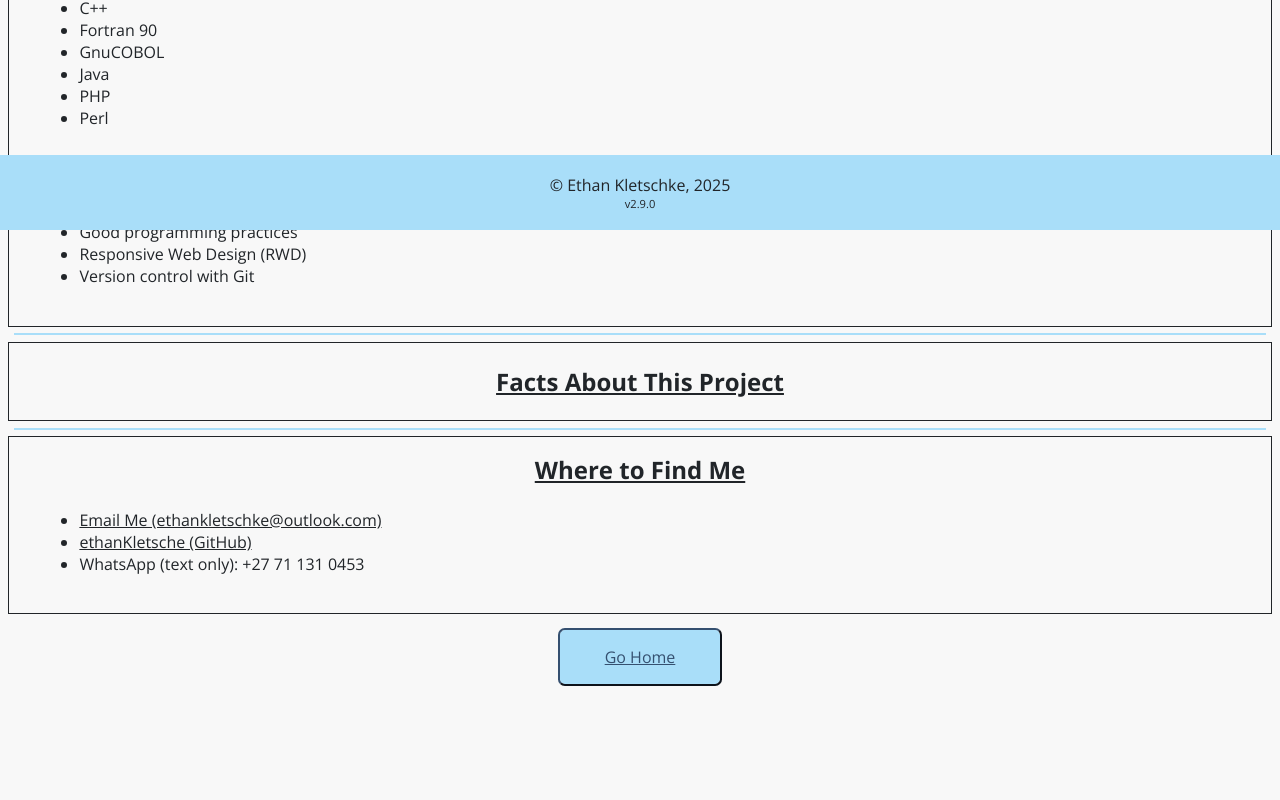
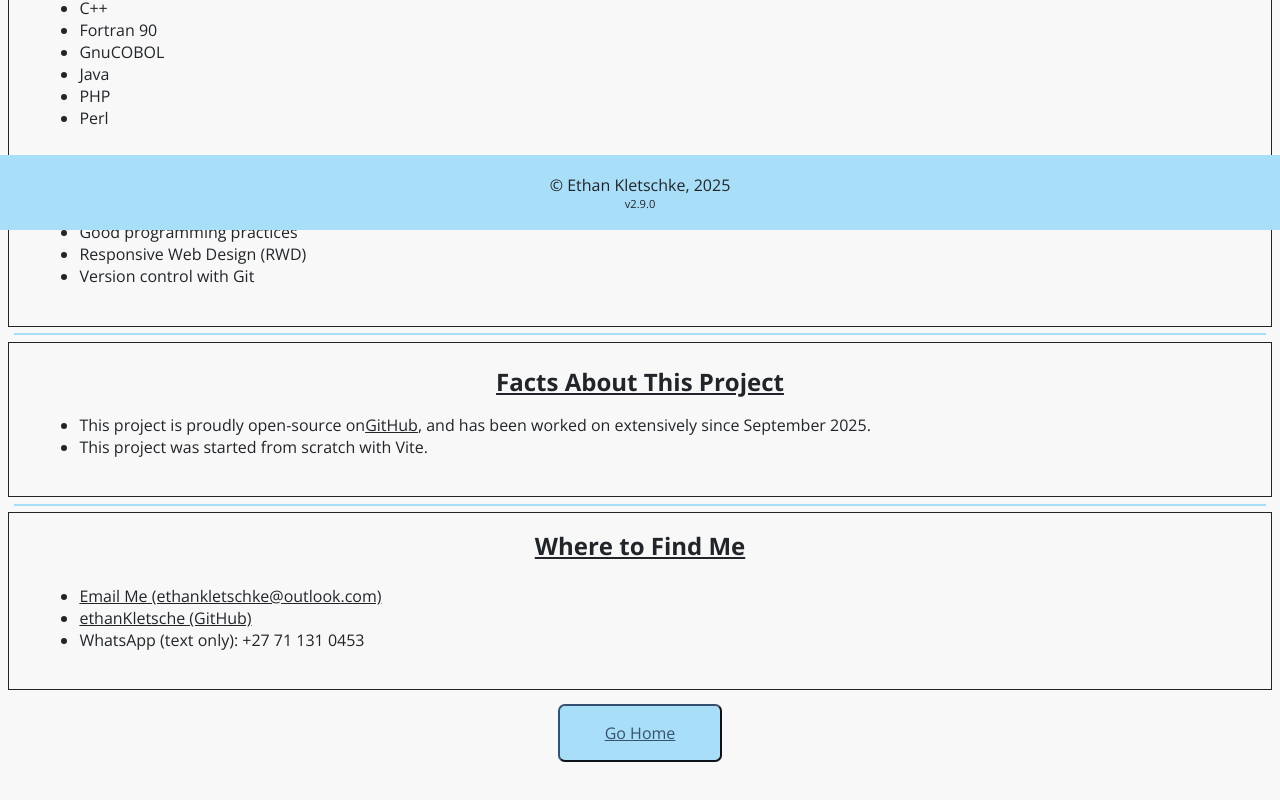
Before and after one commit to ethanKletschke/TSX-Portfolio-App, a React (Vite) app: page /aboutMe in a window 1280 px wide. Shown: the part 570-1370 px from the top of the page. Before the commit the page ends 1342 px from the top, so only its background shows below. Built offline with nearby package versions, Linux system fonts and the light colour scheme.

Commit message:
feat(ui): Add OSS "disclaimer" and facts section

```diff
--- a/src/comps/general_UI/layout/Footer/Footer.tsx
+++ b/src/comps/general_UI/layout/Footer/Footer.tsx
@@ -6,6 +6,8 @@ export default function Footer() {
     <footer className={styles.foot}>
       {/* Footer copyright text */}
       <p>&copy; Ethan Kletschke, {/* Copyright year */ new Date().getFullYear()}</p>
+
+      {/* Version number in footer */}
       <p className={styles.version}>v2.9.0</p> {/* NB -> Remember to update */}
     </footer>
   );
--- a/src/pages/AboutMe/AboutMe.tsx
+++ b/src/pages/AboutMe/AboutMe.tsx
@@ -104,6 +104,16 @@ export default function AboutMe() {
             <h2>Facts About This Project</h2>
           </header>
 
+          <ul>
+            <li>
+              This project is proudly open-source on
+              <a href="https://github.com/ethanKletschke/TSX-Portfolio-App" target="_blank">GitHub</a>,
+              and has been worked on extensively since September 2025.
+            </li>
+            <li>
+              This project was started from scratch with Vite.
+            </li>
+          </ul>
         </article>
       </section>
 
```
